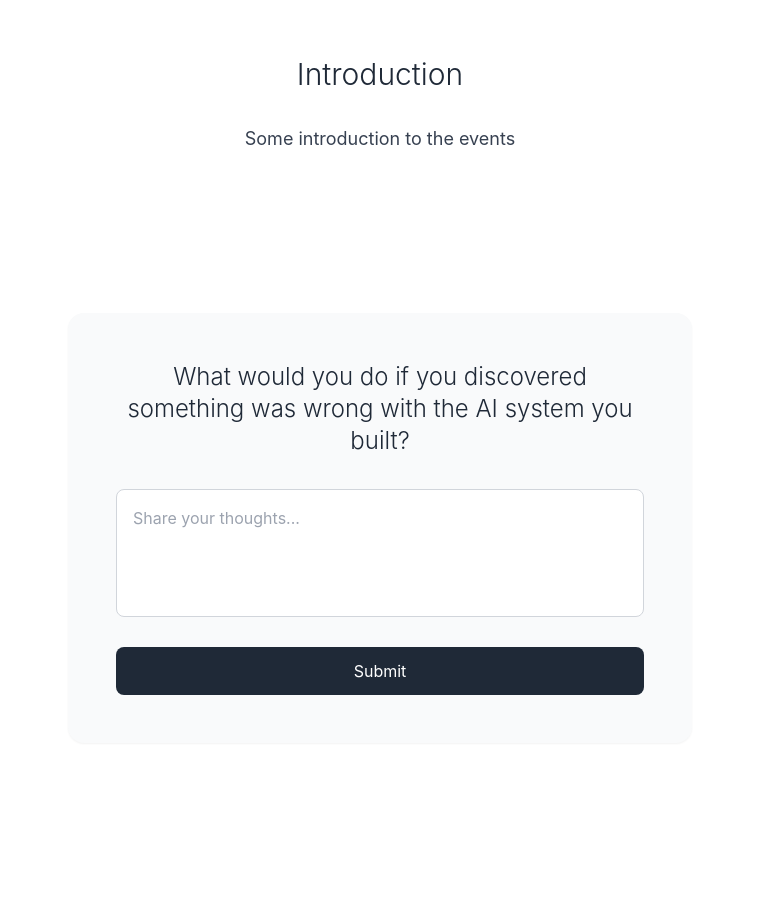
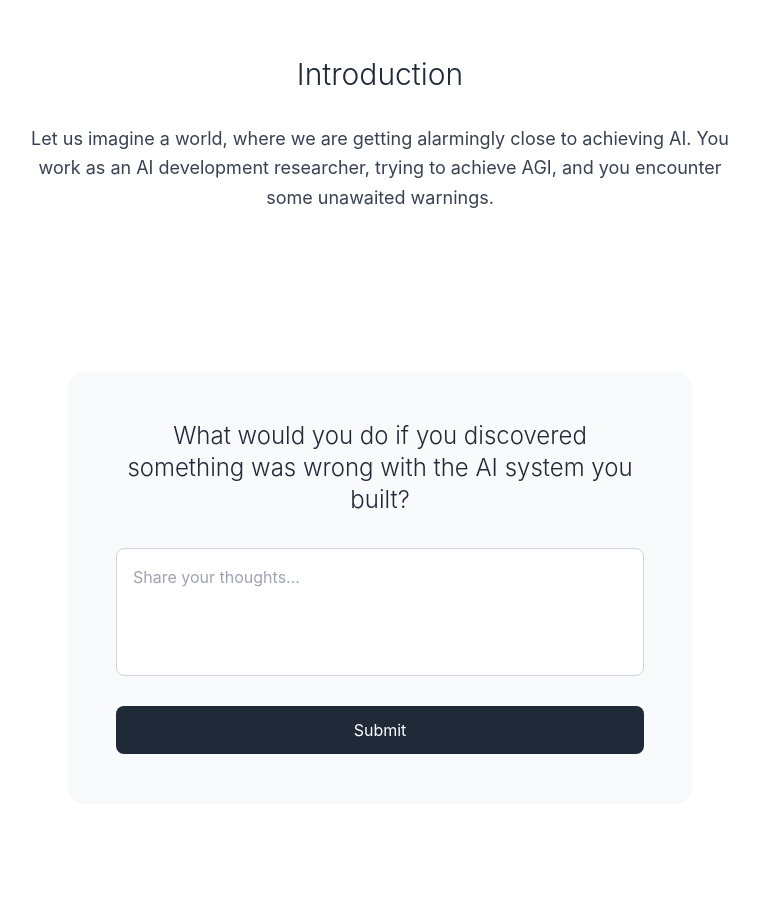
Before and after one commit to lbazsi/measuredinmoments, a React (Vite) app: page / in a window 1280 px wide. Shown: the part 840-1747 px from the top of the page, without its empty margins (260-1019 px from the left). Built offline with nearby package versions, Linux system fonts and the light colour scheme.

Commit message:
Update App.jsx

```diff
--- a/src/App.jsx
+++ b/src/App.jsx
@@ -330,7 +330,7 @@ export default function MeasuredInMoments() {
       },
       intro: {
         title: 'Introduction',
-        text: 'Some introduction to the events'
+        text: 'Let us imagine a world, where we are getting alarmingly close to achieving AI. You work as an AI development researcher, trying to achieve AGI, and you encounter some unawaited warnings. '
       },
       beforeQuestion: 'What would you do if you discovered something was wrong with the AI system you built?',
       submit: 'Submit',
```
